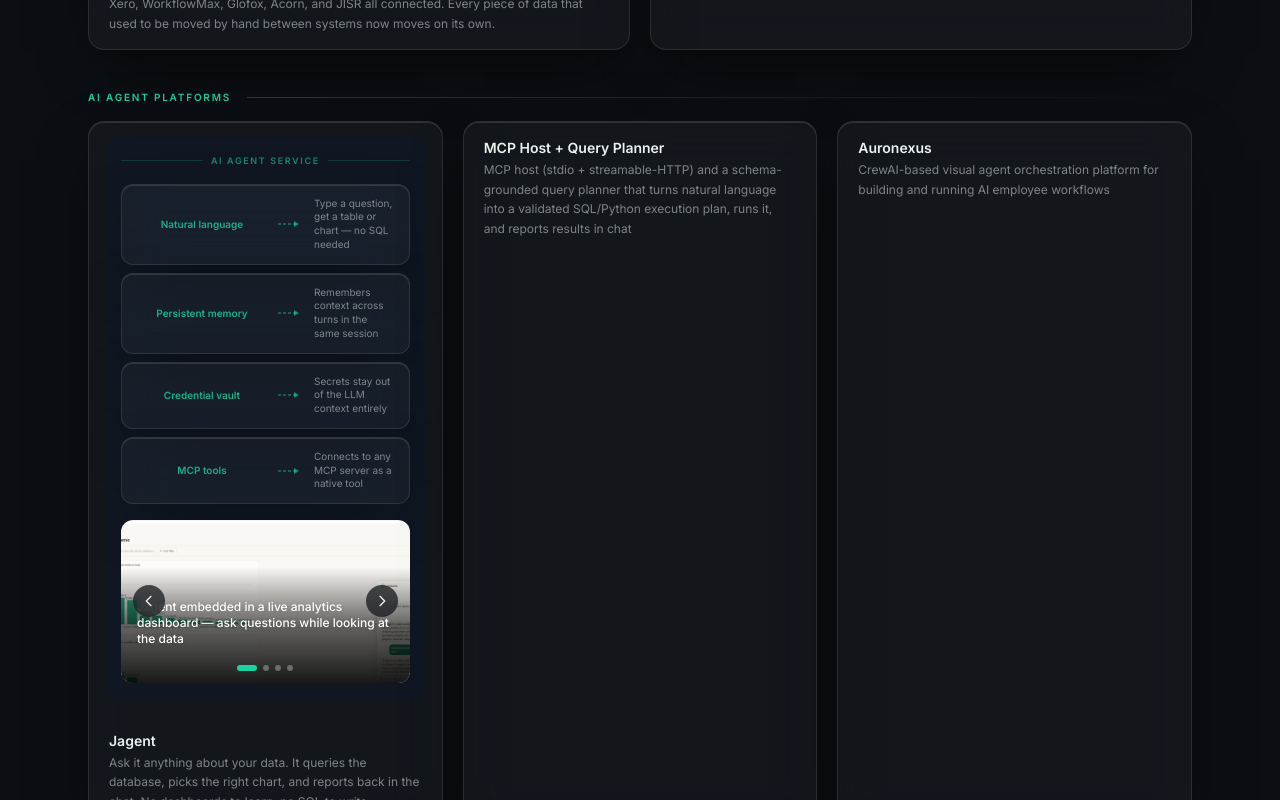
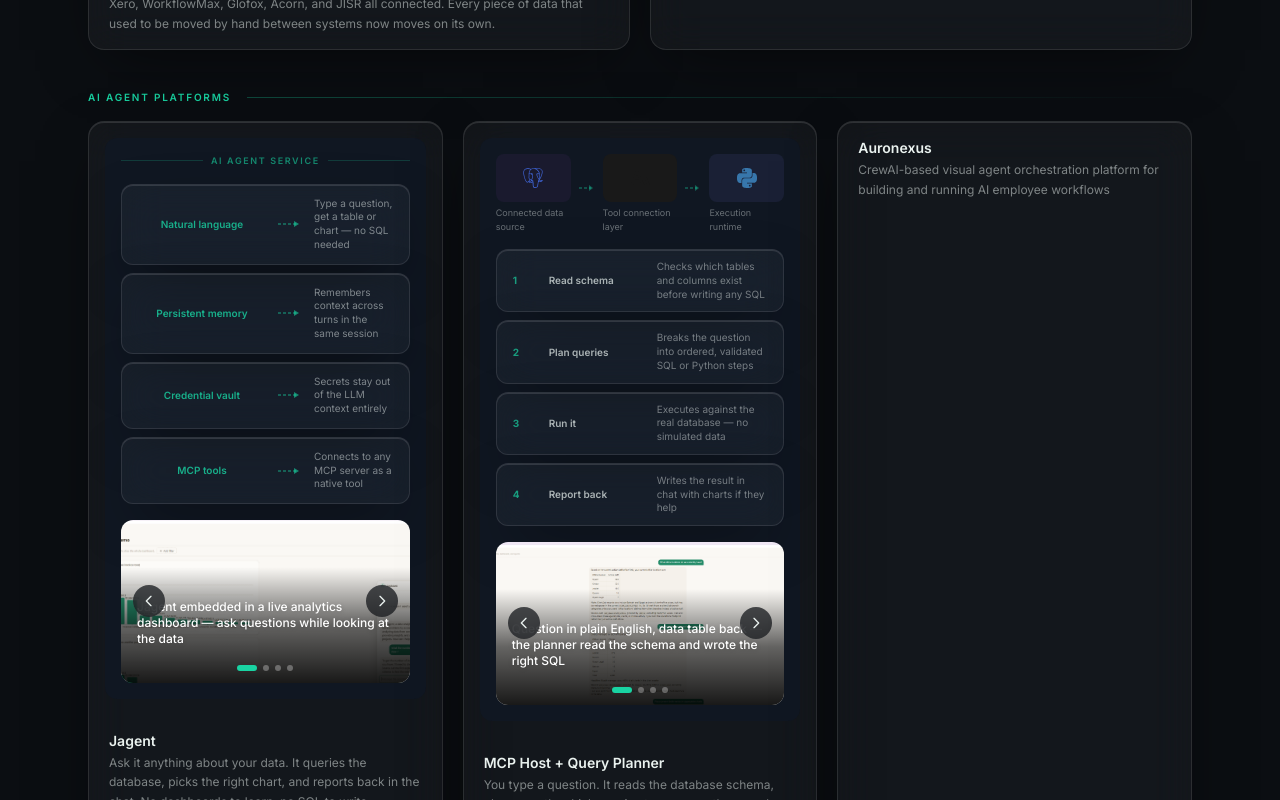
Before and after one commit to Autari-ai/autari-landing, a Next.js app: page /portfolio in a window 1280 px wide. Shown: the part 2520-3320 px from the top of the page. Built offline with nearby package versions, Linux system fonts and the light colour scheme.

Commit message:
feat(portfolio): MCP Host + Query Planner card with stack logos, 4-step pipeline, real screenshots

```diff
--- a/src/app/portfolio/page.tsx
+++ b/src/app/portfolio/page.tsx
@@ -194,7 +194,7 @@
         desc: "Ask it anything about your data. It queries the database, picks the right chart, and reports back in the chat. No dashboards to learn, no SQL to write.",
         customComponent: "jagent-flow",
       },
-      { name: "MCP Host + Query Planner", desc: "MCP host (stdio + streamable-HTTP) and a schema-grounded query planner that turns natural language into a validated SQL/Python execution plan, runs it, and reports results in chat" },
+      { name: "MCP Host + Query Planner", desc: "You type a question. It reads the database schema, plans exactly which queries to run, runs them, and writes the answer back in the chat with charts if they help.", customComponent: "mcp-query-flow" },
       { name: "Auronexus", desc: "CrewAI-based visual agent orchestration platform for building and running AI employee workflows" },
       { name: "Autari Brain", desc: "AI query engine (MindsDB fork). natural-language queries over connected data sources via HTTP and MySQL interfaces" },
       { name: "Gig Copilot", desc: "AI task runner with human-in-the-loop review over Telegram. approve, revise, or reject each artifact; GitHub-activity watcher auto-drafts case studies" },
@@ -499,6 +499,63 @@
       </div>
       {/* Screenshot carousel */}
       <Carousel images={XERO_SCREENSHOTS} />
+    </div>
+  );
+}
+
+const MCP_SCREENSHOTS = [
+  { src: "/media/portfolio/jagent/jagent-tables.png", caption: "Question in plain English, data table back — the planner read the schema and wrote the right SQL" },
+  { src: "/media/portfolio/jagent/jagent-charts.png", caption: "Ask for charts, get charts — the planner picks the right visualisation automatically" },
+  { src: "/media/portfolio/jagent/jagent-office-query.png", caption: "Each answer cites exactly which table and column it used — no guessing" },
+  { src: "/media/portfolio/jagent/jagent-dashboard-chat.png", caption: "Live in a dashboard — ask about what you're looking at while you're looking at it" },
+];
+
+function MCPQueryFlow() {
+  const stack = [
+    { label: "PostgreSQL", logo: "/media/portfolio/mcp-query/postgresql.svg", bg: "#1a1a2e", desc: "Connected data source" },
+    { label: "MCP Protocol", logo: "/media/portfolio/mcp-query/anthropic.svg", bg: "#191919", desc: "Tool connection layer" },
+    { label: "Python", logo: "/media/portfolio/ocr/python-logo.svg", bg: "#1a2035", desc: "Execution runtime" },
+  ];
+
+  const steps = [
+    { label: "Read schema", flow: "Checks which tables and columns exist before writing any SQL" },
+    { label: "Plan queries", flow: "Breaks the question into ordered, validated SQL or Python steps" },
+    { label: "Run it", flow: "Executes against the real database — no simulated data" },
+    { label: "Report back", flow: "Writes the result in chat with charts if they help" },
+  ];
+
+  return (
+    <div className="w-full bg-ink-800 rounded-xl p-4 flex flex-col gap-4">
+      {/* Stack row */}
+      <div className="flex items-center gap-2">
+        {stack.map((s, i) => (
+          <React.Fragment key={s.label}>
+            <div className="flex-1 flex flex-col items-center gap-1">
+              <div className="w-full flex flex-col items-center justify-center rounded-lg px-2 py-2 h-12 gap-1" style={{ background: s.bg }}>
+                <img src={s.logo} alt={s.label} className="h-5 w-auto object-contain" />
+              </div>
+              <span className="text-[9px] text-fga/40">{s.desc}</span>
+            </div>
+            {i < stack.length - 1 && (
+              <svg viewBox="0 0 16 10" width="16" height="10" className="shrink-0 mb-3">
+                <line x1="0" y1="5" x2="12" y2="5" stroke="rgba(25,211,162,0.4)" strokeWidth="1.5" strokeDasharray="3 2"/>
+                <polygon points="10,2 14,5 10,8" fill="rgba(25,211,162,0.4)"/>
+              </svg>
+            )}
+          </React.Fragment>
+        ))}
+      </div>
+      {/* Pipeline steps */}
+      <div className="flex flex-col gap-2">
+        {steps.map((s, i) => (
+          <div key={s.label} className="flex items-center gap-3 glass rounded-xl px-4 py-2.5">
+            <span className="shrink-0 text-[10px] font-bold text-spark/70 w-6">{i + 1}</span>
+            <span className="text-[10px] font-semibold text-fga/70 w-24 shrink-0">{s.label}</span>
+            <span className="text-[10px] text-fga/45 leading-snug flex-1">{s.flow}</span>
+          </div>
+        ))}
+      </div>
+      <Carousel images={MCP_SCREENSHOTS} />
     </div>
   );
 }
@@ -822,6 +879,9 @@
                         {"customComponent" in item && item.customComponent === "jagent-flow" && (
                           <div className="p-4"><JagentFlow /></div>
                         )}
+                        {"customComponent" in item && item.customComponent === "mcp-query-flow" && (
+                          <div className="p-4"><MCPQueryFlow /></div>
+                        )}
                         {"images" in item && Array.isArray(item.images) && item.images.length > 0 && (
                           <Carousel images={item.images as { src: string; caption: string }[]} />
                         )}
```
Also changed, not shown: public/media/portfolio/mcp-query/anthropic.svg (added), public/media/portfolio/mcp-query/postgresql.svg (added).
